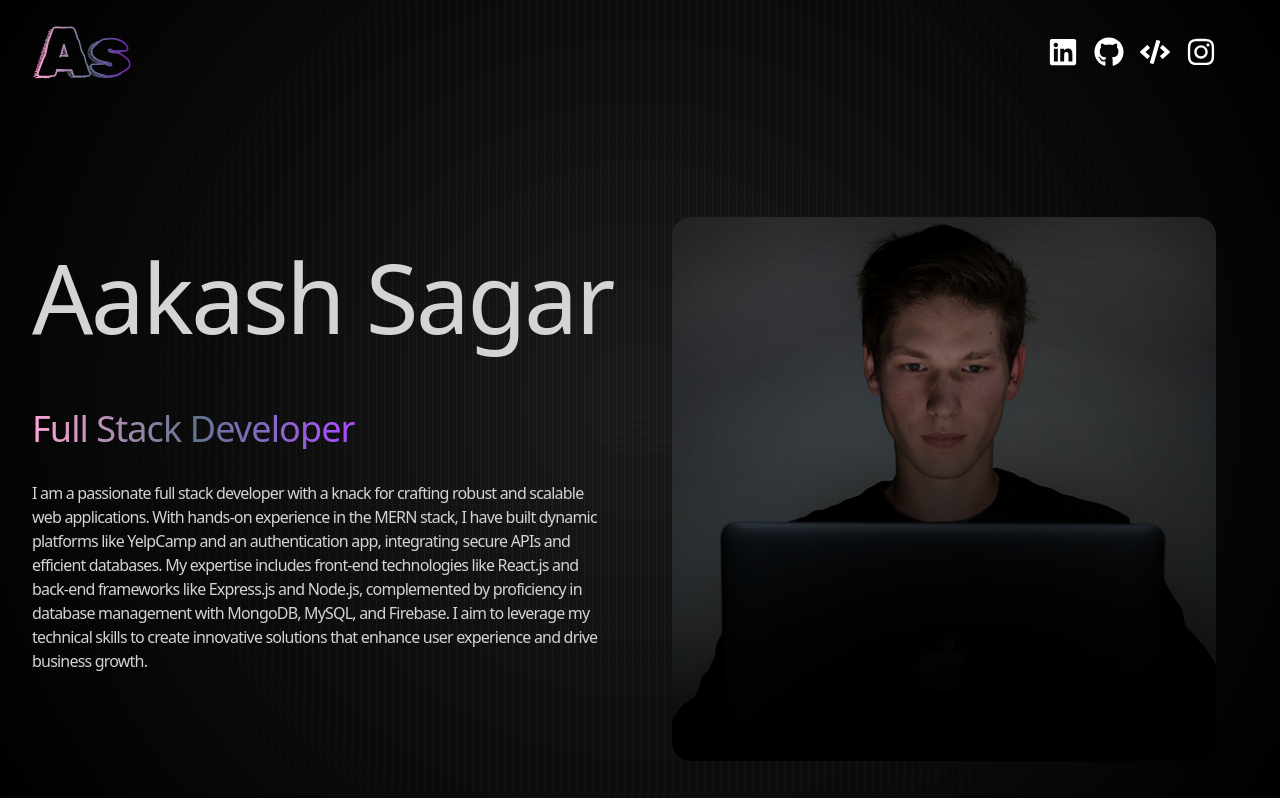
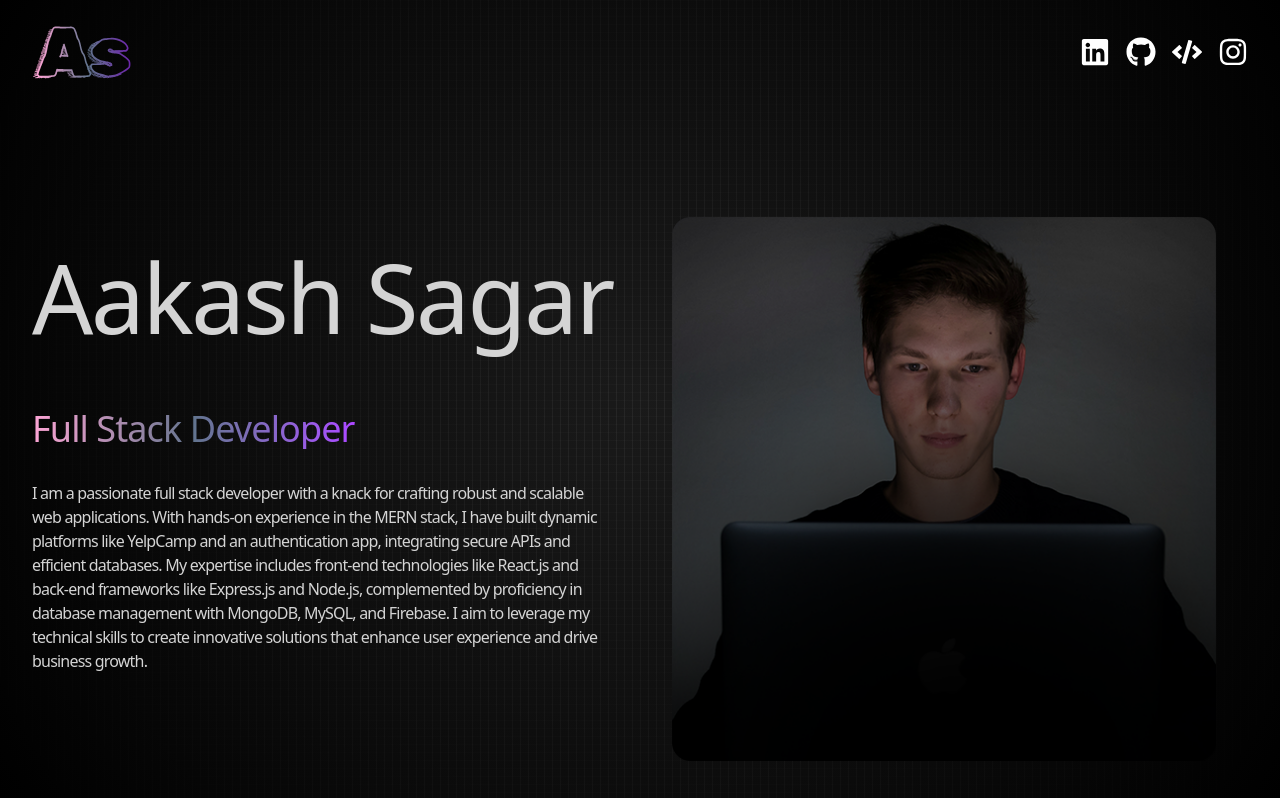
Before and after one commit to MysticAakash07/portfolio-v2, a React (Vite) app: page / in a window 1280 px wide. Shown: the top 798 px of the page. Built offline with nearby package versions, Linux system fonts and the light colour scheme.

Commit message:
Fixed styling in Nav

```diff
--- a/src/components/Navbar.jsx
+++ b/src/components/Navbar.jsx
@@ -14,7 +14,7 @@ const Navbar = () => {
 			<div className="flex flex-shrink-0 items-center">
 				<img className="w-25" src={logo} alt="Logo" />
 			</div>
-			<div className="mr-8 flex justify-center items-center gap-4 text-3xl">
+			<div className="Lg:mr-8 flex justify-center items-center gap-4 text-3xl">
 				<FaLinkedin
 					className="cursor-pointer text-white hover:text-cyan-300 transition"
 					onClick={() => handleClick(LINKS.linkedIn)}
```
